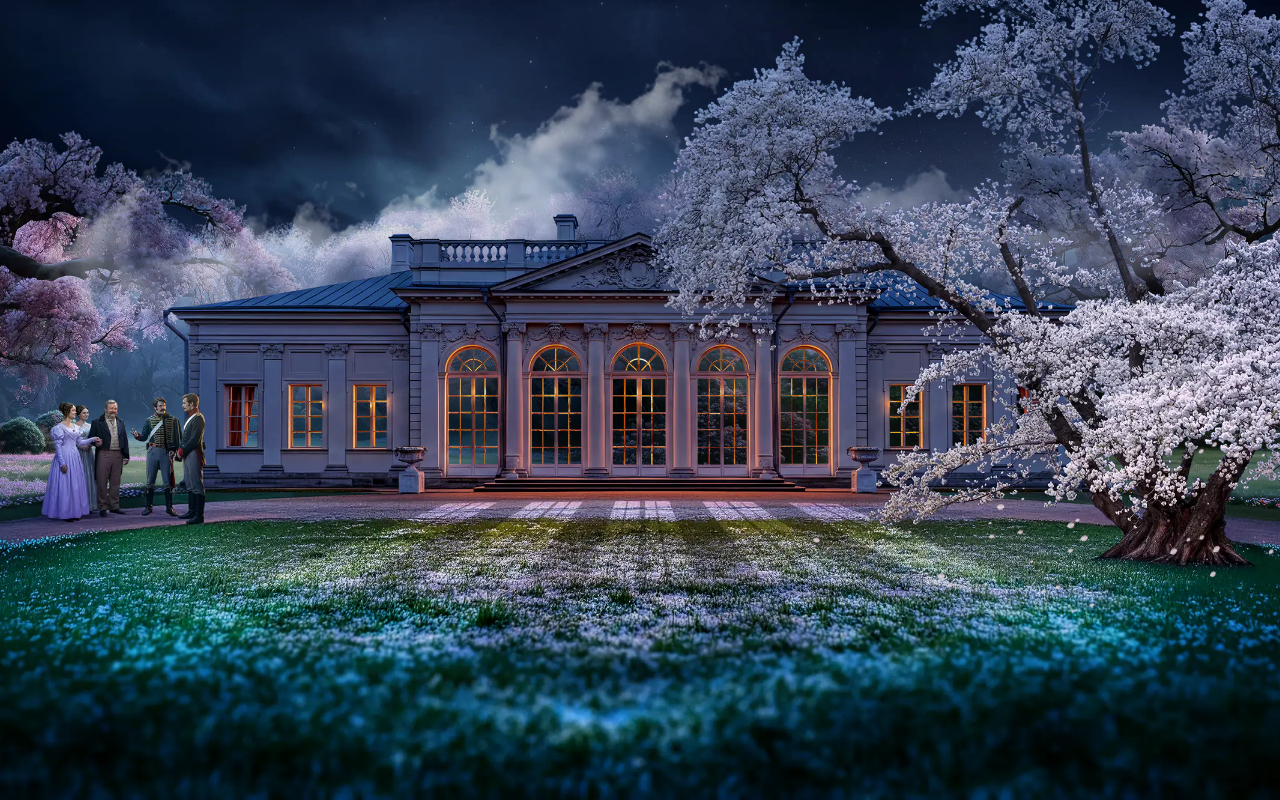
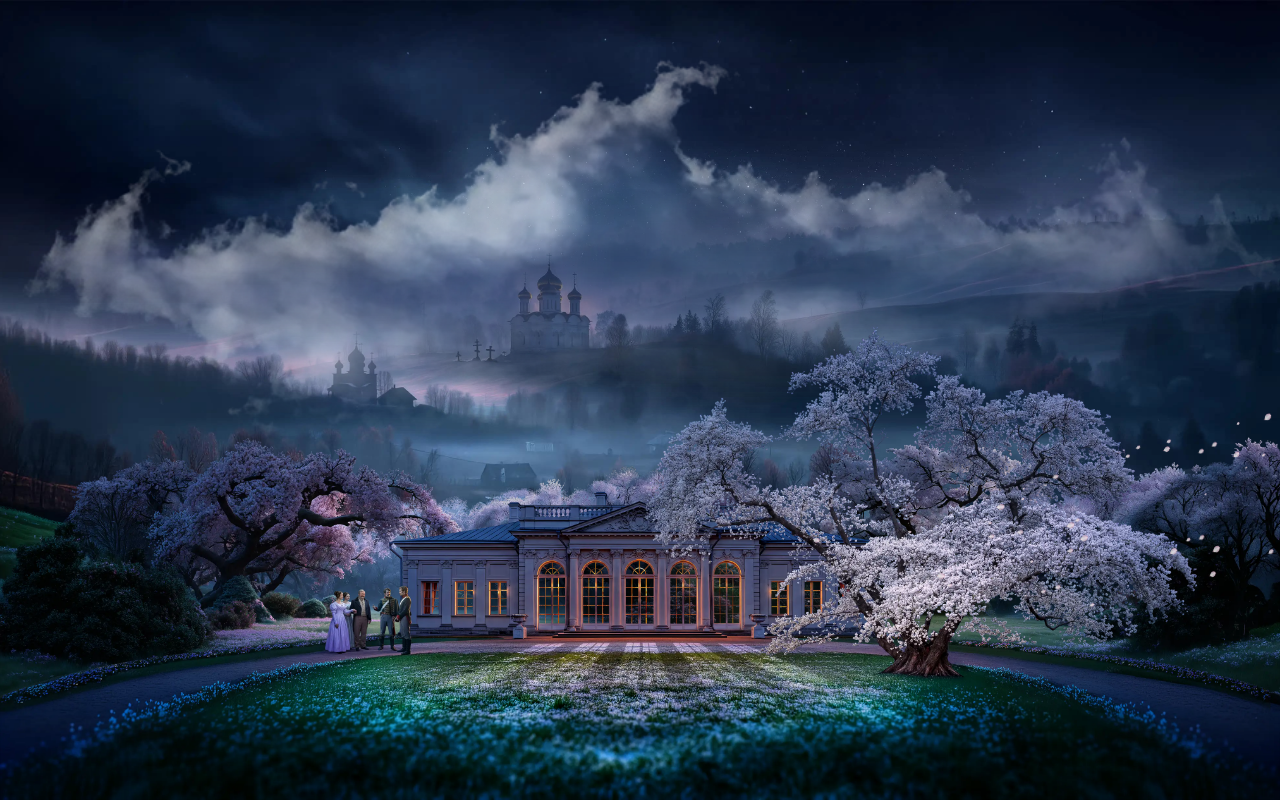
Before and after one commit to sebastianvasquezechavarria1234/alfoart-clone, a React (Vite) app: page / in a window 1280 px wide. Built offline with nearby package versions, Linux system fonts and the light colour scheme.

Commit message:
style(parallax): refine background layer positioning

```diff
--- a/src/App.tsx
+++ b/src/App.tsx
@@ -36,11 +36,11 @@ function App() {
           src={bg1}
           alt="background-1"
           className="w-full h-full object-cover transition-transform duration-300 ease-out"
-          style={{ transform: `scale(1.1) translate(${mouse.x * 10}px, ${mouse.y * 10}px)` }}
+          style={{ transform: `translate(${mouse.x * 10}px, ${mouse.y * 10}px)` }}
         />
       </div>
 
-      <div className="absolute bottom-0 left-1/2 -translate-x-1/2 w-[190%] overflow-hidden">
+      <div className="absolute w-full bottom-0 left-1/2 -translate-x-1/2 w-[190%] overflow-hidden">
         <img
           src={bg2}
           alt="background-2"
@@ -69,7 +69,7 @@ function App() {
         />
       ))}
 
-      <div className="absolute bottom-0 left-1/2 -translate-x-1/2 w-[190%] overflow-hidden">
+      <div className="absolute w-full bottom-0 left-1/2 -translate-x-1/2 w-[190%] overflow-hidden">
         <img
           src={frontScene}
           alt="front-scene"
```
